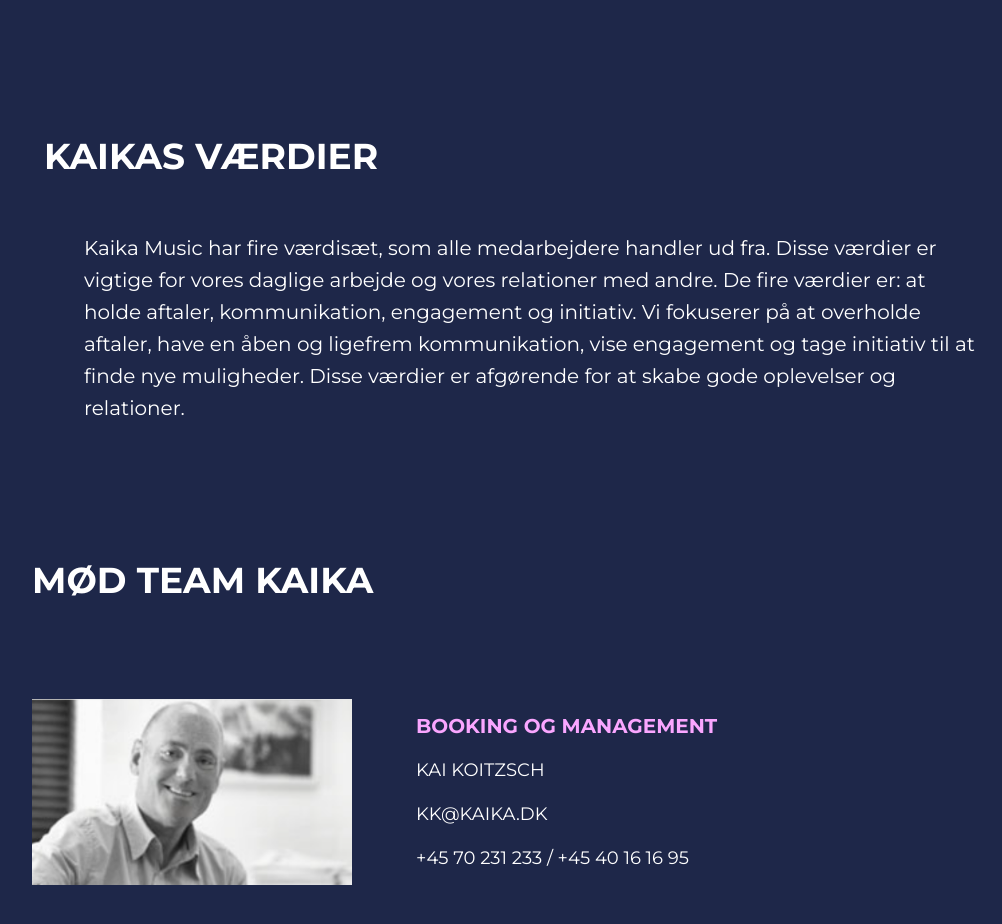
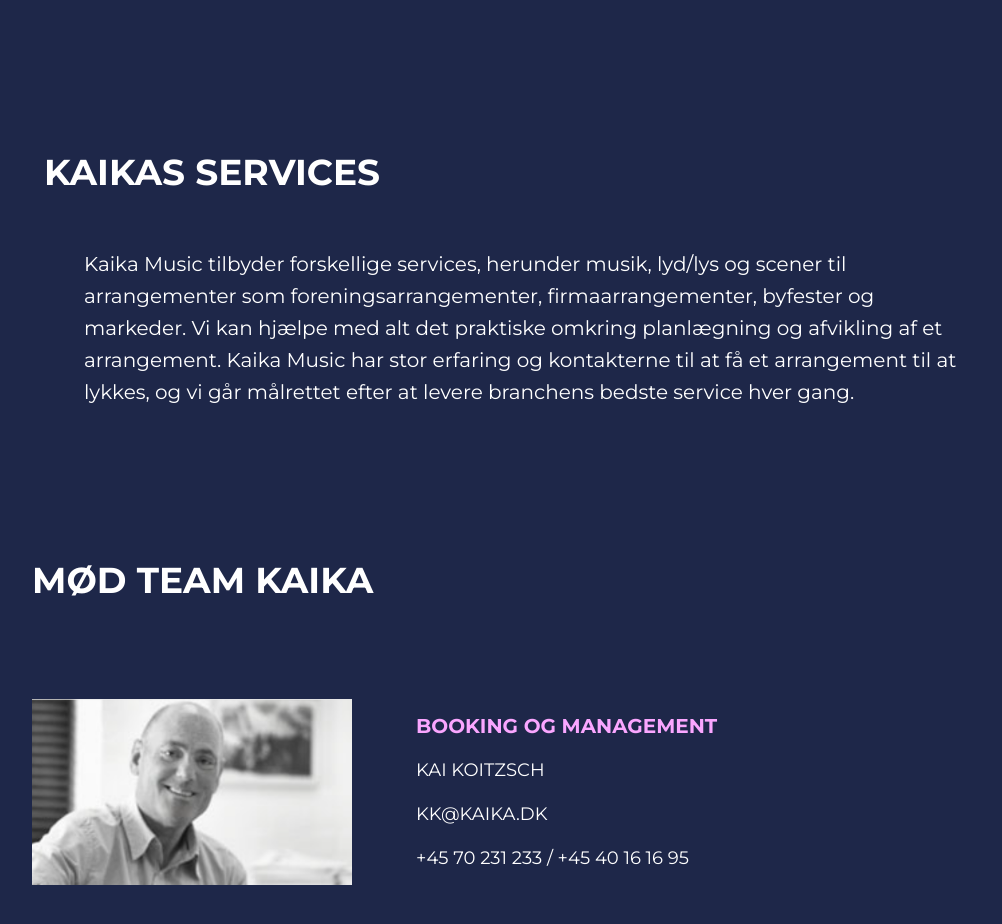
Before and after one commit to SimonCalundan/kaika-mundtlig, a Next.js app: page /about in a window 1280 px wide. Shown: the part 1200-2124 px from the top of the page, without its empty margins (128-1130 px from the left). Built offline with nearby package versions, Linux system fonts and the light colour scheme.

Commit message:
about repeat eliminated

```diff
--- a/pages/about.tsx
+++ b/pages/about.tsx
@@ -283,16 +283,16 @@
           {/* Text wrapper */}
           <div className=" text-white flex flex-col justify-center items-start gap-y-4 max-w-6xl mx-auto">
             <h2 className=" text-4xl uppercase font-bold mb-10">
-              Kaikas værdier
+              KAIKAS SERVICES
             </h2>
             <p className=" ml-10 text-xl max-w-4xl leading-8">
-              Kaika Music har fire værdisæt, som alle medarbejdere handler ud
-              fra. Disse værdier er vigtige for vores daglige arbejde og vores
-              relationer med andre. De fire værdier er: at holde aftaler,
-              kommunikation, engagement og initiativ. Vi fokuserer på at
-              overholde aftaler, have en åben og ligefrem kommunikation, vise
-              engagement og tage initiativ til at finde nye muligheder. Disse
-              værdier er afgørende for at skabe gode oplevelser og relationer.
+              Kaika Music tilbyder forskellige services, herunder musik, lyd/lys
+              og scener til arrangementer som foreningsarrangementer,
+              firmaarrangementer, byfester og markeder. Vi kan hjælpe med alt
+              det praktiske omkring planlægning og afvikling af et arrangement.
+              Kaika Music har stor erfaring og kontakterne til at få et
+              arrangement til at lykkes, og vi går målrettet efter at levere
+              branchens bedste service hver gang.
             </p>
           </div>
         </div>
```
